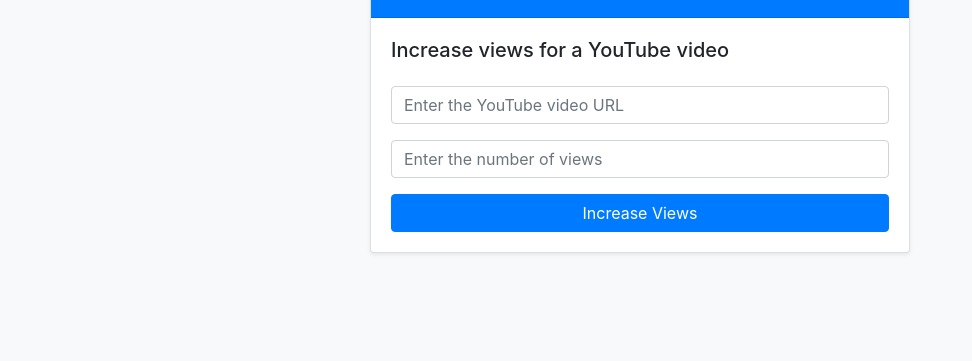
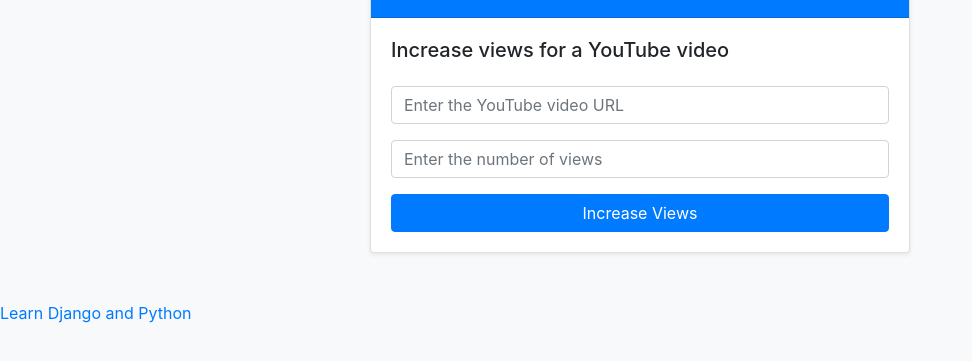
Before and after one commit to hehenischal/view-increaser, a plain HTML site: page index.html in a window 1280 px wide. Shown: the part 93-454 px from the top of the page, without its empty margins (0-972 px from the left). Drawn offline with nearby package versions, Linux system fonts and the light colour scheme.

Commit message:
Update index.html

```diff
--- a/index.html
+++ b/index.html
@@ -141,5 +141,8 @@
 				return match && match[2].length == 11 ? match[2] : null;
 			}
 		</script>
+		<footer>
+			<a href="django-tutorial.dev" rel="dofollow"> Learn Django and Python </a>
+		</footer>
 	</body>
 </html>
```
